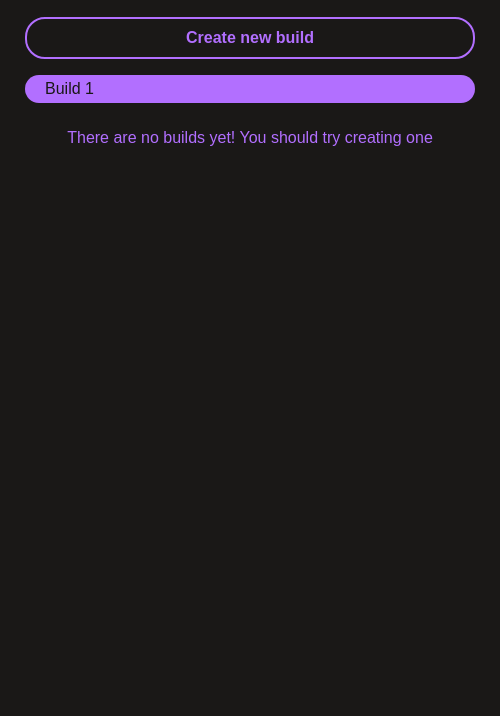
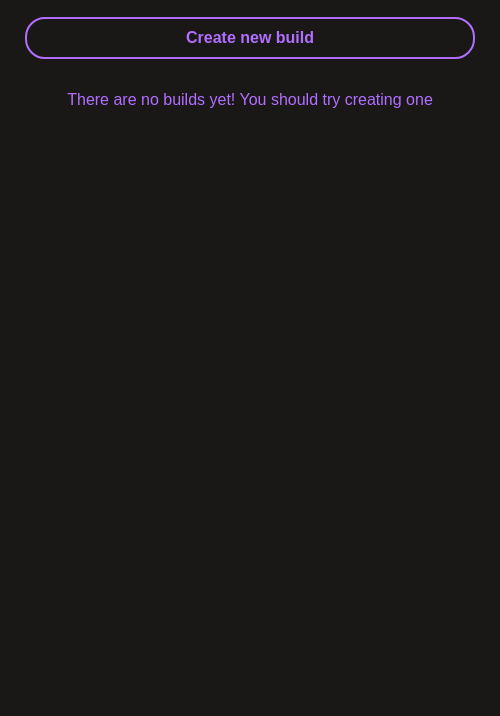
Before and after one commit to liammaricato/electron-sc2-app, an Electron app: page src/renderer/screens/builds/index.html in a window 500 px wide. Shown: the part 84-800 px from the top of the page. Drawn offline with Linux system fonts and the light colour scheme.

Commit message:
Remove test build list item

```diff
--- a/src/renderer/screens/builds/index.html
+++ b/src/renderer/screens/builds/index.html
@@ -67,7 +67,7 @@
     <h1>Your Builds</h1>
     <a id="create-build" href="create.html">Create new build</a>
     <ul id="builds-list">
-        <li><a href="build.html">Build 1</a></li>
+        <!-- Build items will be dynamically inserted here -->
     </ul>
     <script src="builds.js"></script>
 </body>
```
